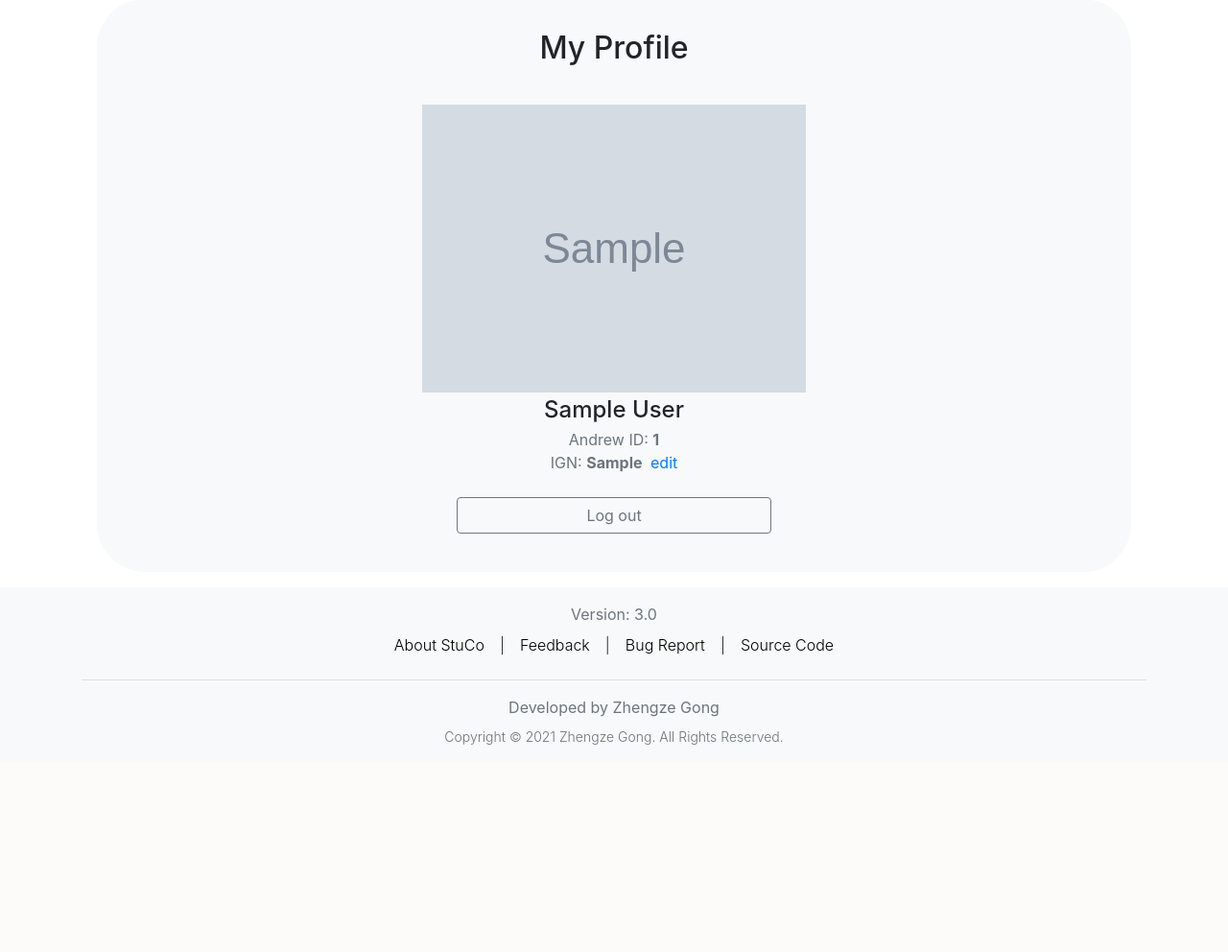
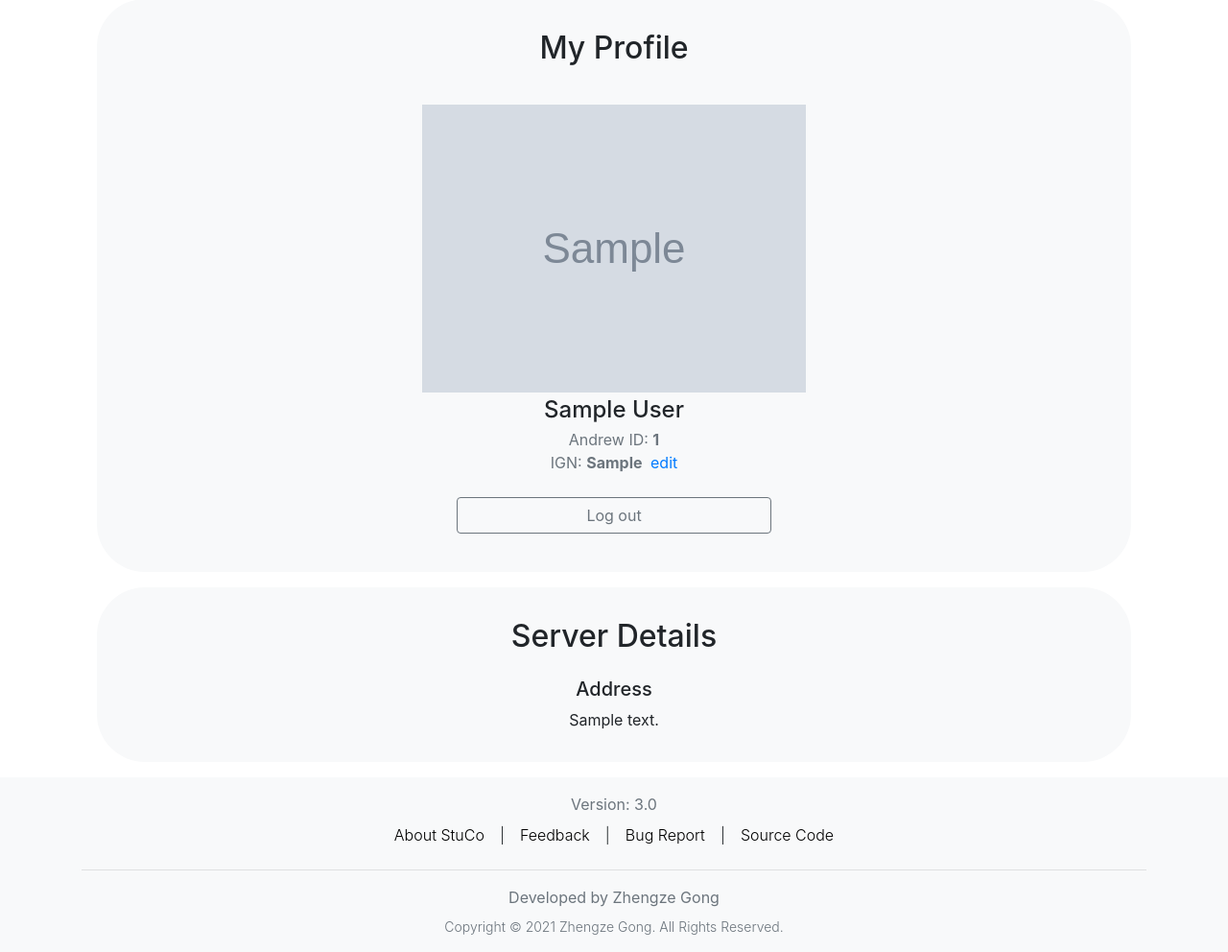
Before and after one commit to mcstuco/intro2mc_v3, a Django app: template intro2mc/templates/account.html in a window 1280 px wide. Shown: the part 446-1438 px from the top of the page at 96% size. Before the commit the page ends 1222 px from the top, so only its background shows below. Run offline with Django 3.2, Linux system fonts and the light colour scheme; tables that the repository leaves empty hold one stand-in row (values such as "Sample post"); the template is opened without the code that fills it: values that come from a table or form of the project are taken from there, most other values are stand-ins (such as "Sample title", 1, 10 or a date in 2020); grey boxes marked "Sample" are stand-in pictures; parts of the project's set-up code (start-up, migrations or seed data) failed here and were passed over.

Commit message:
add server address info

```diff
--- a/intro2mc/models.py
+++ b/intro2mc/models.py
@@ -24,6 +24,7 @@ class AppConfig(Singleton):
     currSemester = models.CharField(max_length=200)
     syllabus = models.CharField(max_length=200)
     serverMapURL = models.CharField(max_length=200)
+    serverAddress = models.CharField(max_length=200)
     # All andrew ids on the roster, separated by ','
     roster = models.TextField(blank=True)
 
--- a/intro2mc/templates/account.html
+++ b/intro2mc/templates/account.html
@@ -34,4 +34,13 @@
             </div>
         </div>
     </div>
+    {% if server %}
+        <div class="text-center m-3 p-3 bg-light content-box">
+            <div class="h2 p-3">Server Details</div>
+            <div class="pb-3">
+                <div class="h5">Address</div>
+                <div>{{ server.address }}</div>
+            </div>
+        </div>
+    {% endif %}
 {% endblock %}
--- a/intro2mc/views.py
+++ b/intro2mc/views.py
@@ -103,7 +103,12 @@ def account(request):
     except Exception as e:
         return redirect('registration')
 
+    cfg = AppConfig().load()
+
     context['student'] = student
+    context['server'] = {
+        'address': cfg.serverAddress
+    }
     return render(request, 'account.html', context)
 
 @login_required()
```
